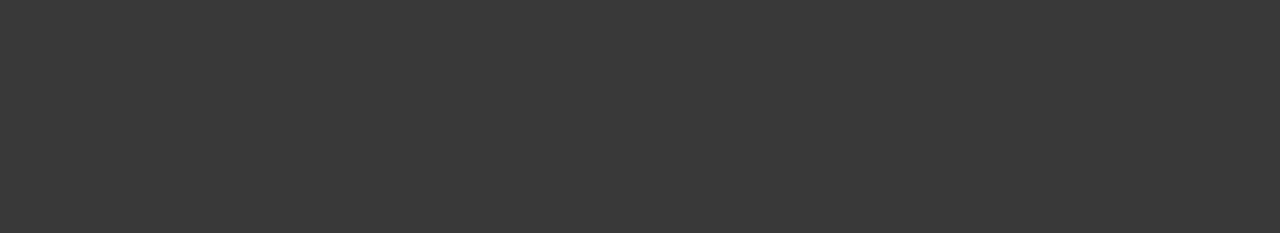
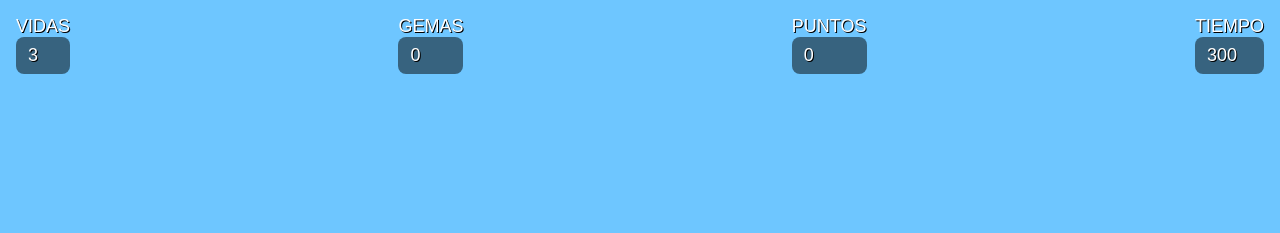
Before and after one commit to kdmonteal/Runner-Game-2026-2, a plain HTML site: page index.html in a window 1280 px wide. Shown: the top 233 px of the page. Drawn offline with Linux system fonts and the light colour scheme.

Commit message:
Add game HUD and end screens
This commit introduces the in-game HUD for lives, gems, points, and time, and adds the end-of-game screen to the interface. It also hides the start screen by default and styles the HUD to match the arcade presentation.

```diff
--- a/index.html
+++ b/index.html
@@ -11,6 +11,7 @@
 
 <!DOCTYPE html>
 <html lang="en">
+
 <head>
     <meta charset="UTF-8">
     <meta name="viewport" content="width=device-width, initial-scale=1.0">
@@ -19,9 +20,19 @@
     <!-- Hoja de estilos CSS -->
     <link rel="stylesheet" href="./src/css/style.css">
 </head>
+
 <body>
+
+    <!-- HUD (HEADS-UP DISPLAY)-->
+    <div id="hud">
+        <div class="hud-item">VIDAS <span id="hud-vidas">3</span></div>
+        <div class="hud-item">GEMAS <span id="hud-gemas">0</span></div>
+        <div class="hud-item">PUNTOS <span id="hud-puntos">0</span></div>
+        <div class="hud-item">TIEMPO <span id="hud-tiempo">300</span></div>
+    </div>
+
     <!-- Contenedor principal del juego / UI -->
-    <div id="pantalla-inicio" class="pantalla">
+    <div id="pantalla-inicio" class="pantalla oculto">
         <h1><b>Computer Graphics</b><br> <span class="acento">Runner Game</span></h1>
 
         <p class="pista">
@@ -36,12 +47,17 @@
 
     <!-- Pantalla de Pausa-->
     <div id="pantalla-pausa" class="pantalla oculto">
-       <h1>PAUSA</h1>
+        <h1>PAUSA</h1>
         <p class="subtitulo">Presiona P para continuar</p>
     </div>
 
     <!-- Pantalla Final -->
+    <div id="pantalla-fin" class="pantalla oculto">
+        <h1>FIN DEL JUEGO</h1>
+        <button id="btn-reiniciar">JUGAR DE NUEVO</button>
+    </div>
 
     <!--<script type="module" src="./src/js/game.js"></script>-->
 </body>
+
 </html>
--- a/src/css/style.css
+++ b/src/css/style.css
@@ -22,6 +22,31 @@
     font-family: var(--fuente);
     color: var(--color-texto);
 }
+
+/*HUD*/
+#hud {
+    position: fixed;
+    top: 16px;
+    left: 16px;
+    right: 16px;
+    display: flex;
+    justify-content: space-between;
+    flex-wrap: wrap;
+    gap: 12px;
+    z-index: 10;
+    pointer-events: none;
+    font-size: 18px;
+    text-shadow: 1px 1px 0px #000;
+}
+
+.hud-item span{
+    display: block;
+    background-color: rgba(0, 0, 0, 0.5);
+    padding: 8px 12px;
+    border-radius: 8px;
+    pointer-events: auto;
+}
+
 
 /* Pantalla (Inicio, Pausa, Fin) */
 .pantalla {
```
